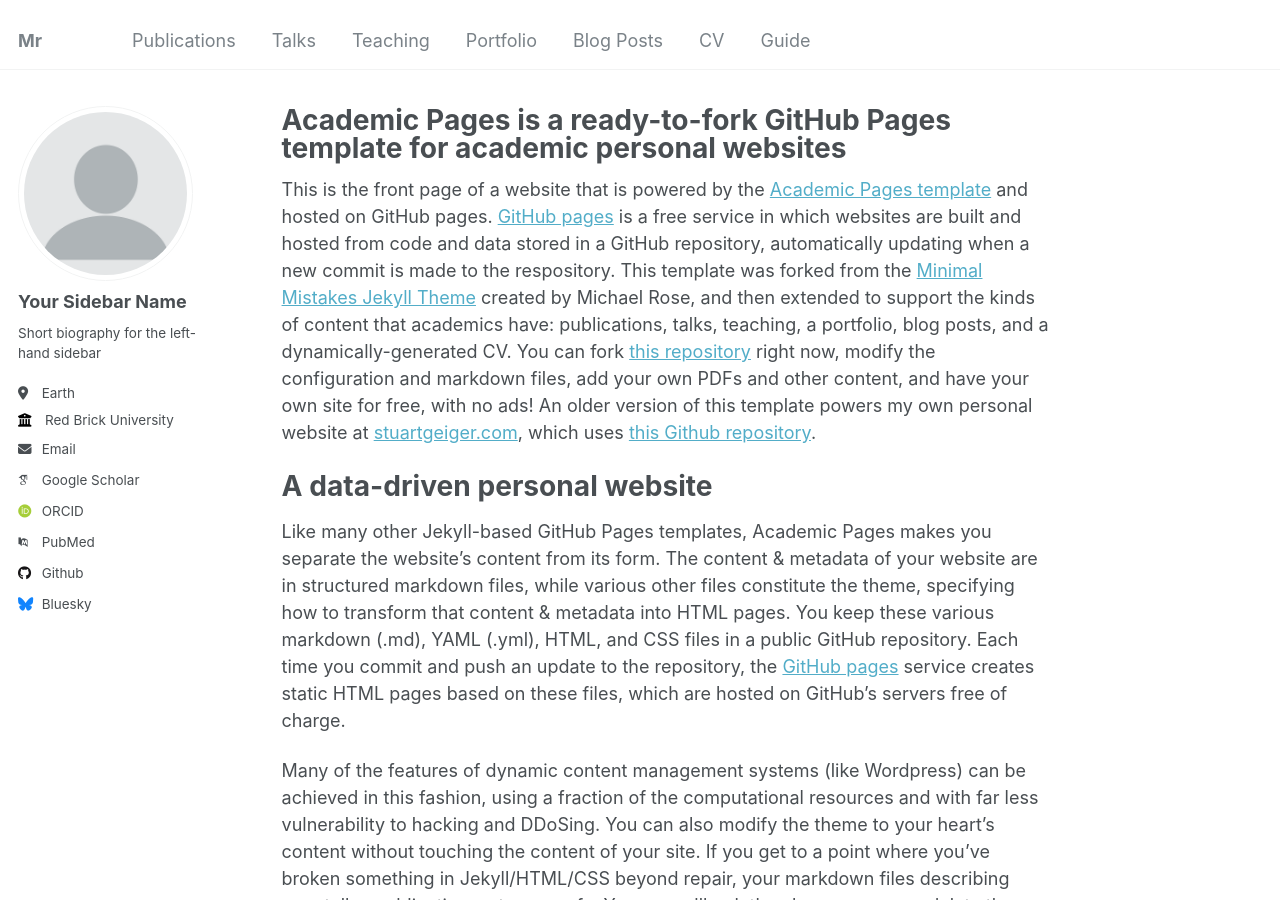
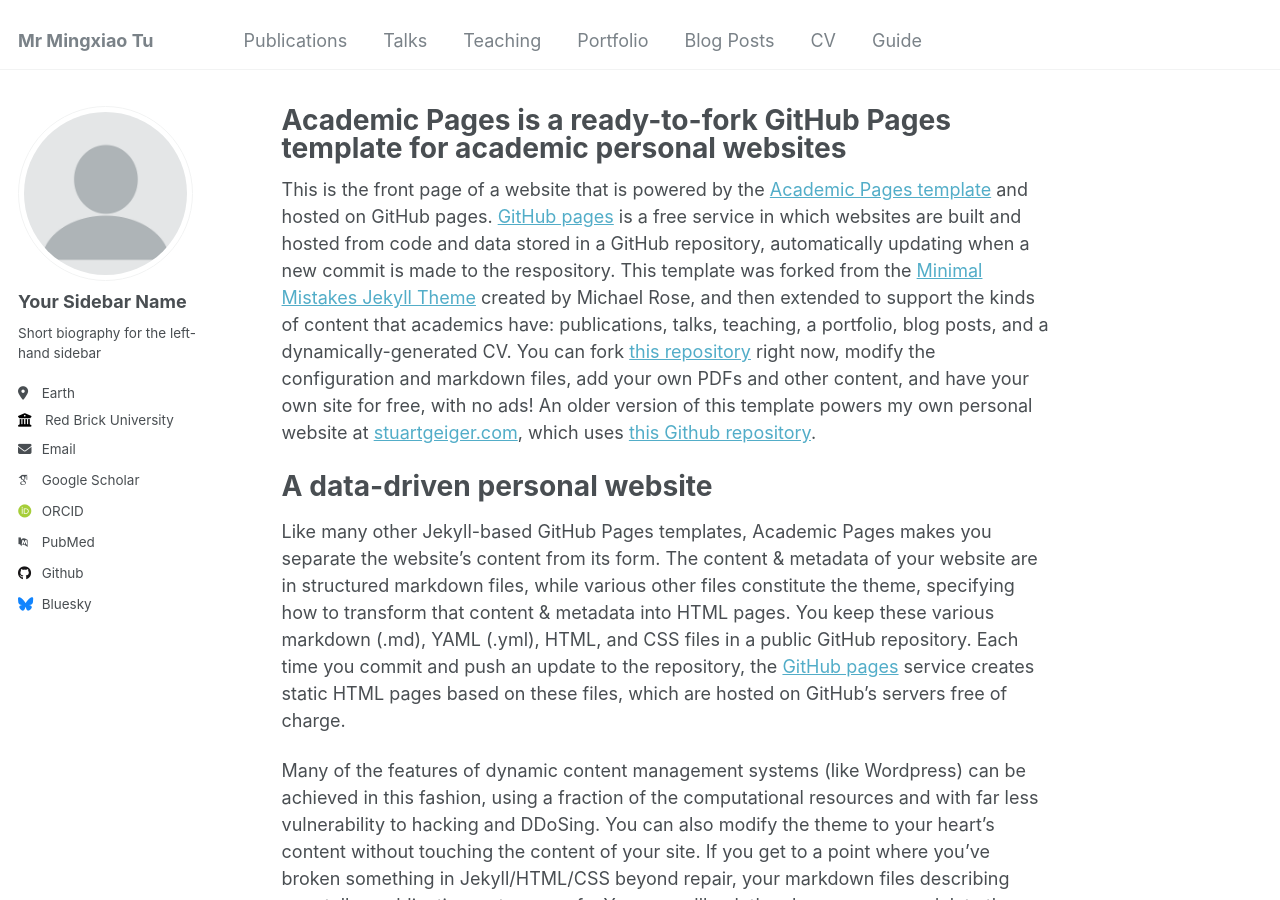
Before and after one commit to DavidTu21/mingxiaotu.github.io, a Jekyll site: the page built from _pages/about.md, in a window 1280 px wide and 900 px high. Built offline with Jekyll 4.4.1, drawn with Linux system fonts in a browser that asks for light colours; some web fonts are replaced.

Commit message:
Update _config.yml

```diff
--- a/_config.yml
+++ b/_config.yml
@@ -8,13 +8,13 @@
 
 # Basic Site Settings
 locale                   : "en-AU"
-title                    : "Mr"
+title                    : "Mr Mingxiao Tu"
 title_separator          : "-"
 name                     : &name "Mingxiao Tu"
-description              : &description "personal description"
-url                      : https://academicpages.github.io # the base hostname & protocol for your site e.g. "https://mmistakes.github.io"
+description              : &description "PhD candidate at University of Sydney"
+url                      : https://academicpages.github.io # the base hostname & protocol for your site e.g. "https://mingxiaotu.github.io"
 baseurl                  : "" # the subpath of your site, e.g. "/blog"
-repository               : "academicpages/academicpages.github.io"
+repository               : "mingxiaotu.github.io"
 
 # Site Author - The following control what appear as part of the author content on the side bar.
 #               If a field is blank the icon and link will not appear, otherwise it will be shown.
```
